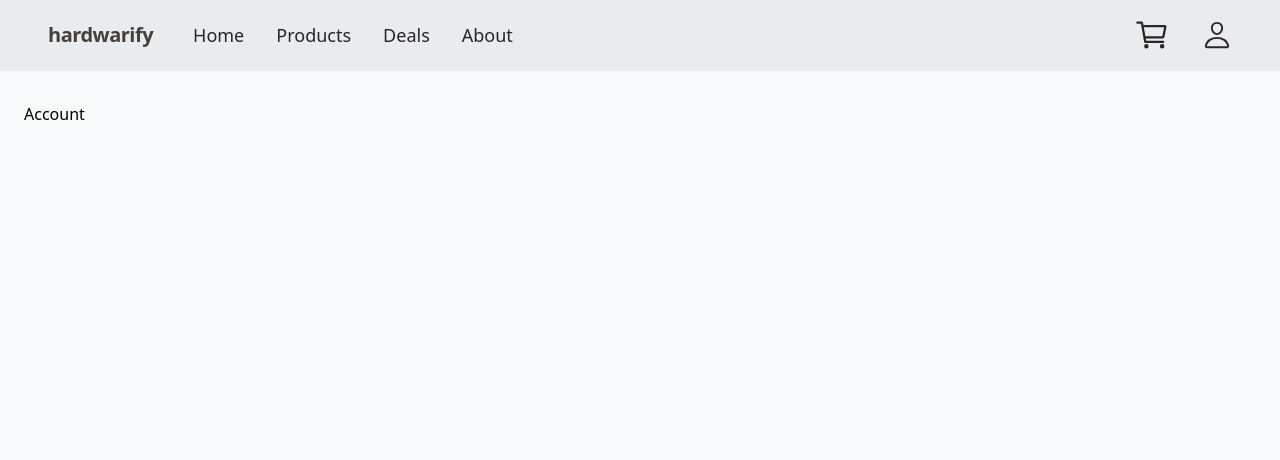
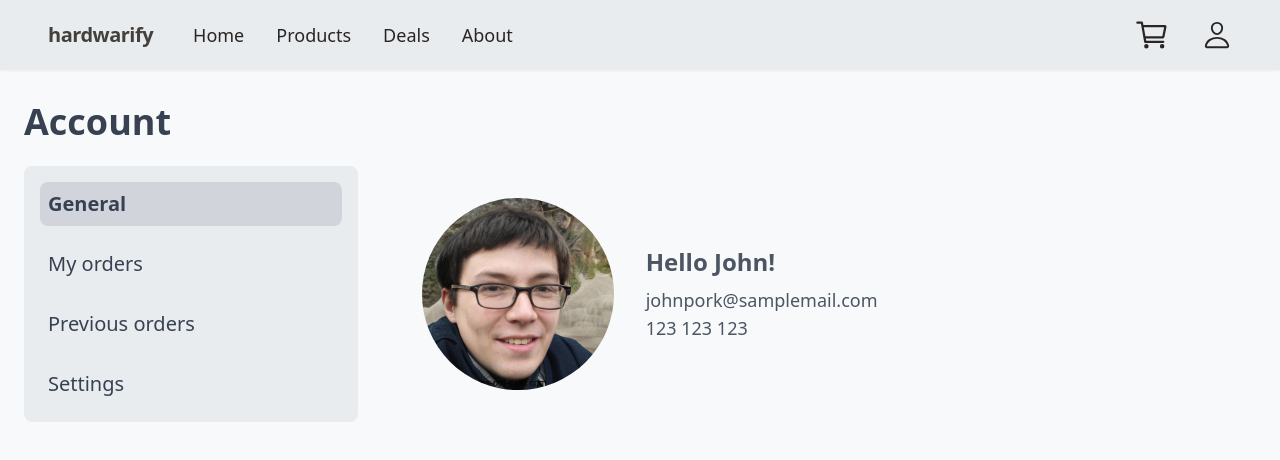
Before and after one commit to tojamrcel/hardwarify-project, a Next.js app: page /account in a window 1280 px wide. Shown: the top 460 px of the page. Built offline with nearby package versions, Linux system fonts and the light colour scheme.

Commit message:
feat: create simple account page layout

```diff
--- a/app/account/page.tsx
+++ b/app/account/page.tsx
@@ -5,7 +5,51 @@ export const metadata: Metadata = {
 };
 
 function Page() {
-  return <div>Account</div>;
+  return (
+    <>
+      <h2 className="mb-6 text-4xl font-bold text-gray-700">Account</h2>
+      <section className="grid grid-cols-[1fr_2.5fr] items-center gap-16">
+        <div className="flex h-full flex-col">
+          <div className="h-auto rounded-lg bg-white-second">
+            <nav className="p-4">
+              <ul className="flex flex-col gap-4 text-xl text-gray-700">
+                <li className="rounded-lg bg-gray-300 p-2 hover:bg-gray-300">
+                  <a href="#" className="font-semibold">
+                    General
+                  </a>
+                </li>
+                <li className="rounded-lg p-2 hover:bg-gray-300">
+                  <a href="#">My orders</a>
+                </li>
+                <li className="rounded-lg p-2 hover:bg-gray-300">
+                  <a href="#">Previous orders</a>
+                </li>
+                <li className="rounded-lg p-2 hover:bg-gray-300">
+                  <a href="#">Settings</a>
+                </li>
+              </ul>
+            </nav>
+          </div>
+        </div>
+        <div>
+          <div className="grid grid-cols-[auto_1fr] gap-8">
+            <img
+              src="person.jpg"
+              alt="Profile image"
+              className="w-48 rounded-full"
+            />
+            <div className="flex flex-col justify-center gap-2 text-gray-600">
+              <h2 className="text-2xl font-semibold">Hello John!</h2>
+              <div className="flex flex-col text-lg">
+                <p>johnpork@samplemail.com</p>
+                <p>123 123 123</p>
+              </div>
+            </div>
+          </div>
+        </div>
+      </section>
+    </>
+  );
 }
 
 export default Page;
--- a/app/deals/page.tsx
+++ b/app/deals/page.tsx
@@ -1,9 +1,9 @@
 import type { Metadata } from "next";
+import Image from "next/image";
 import Button from "../_components/Button";
 import RecommendedProducts from "../_components/RecommendedProducts";
 import { getProducts } from "../_lib/data_service";
 import { sortByDiscount } from "../_lib/helpers";
-import Image from "next/image";
 
 export const metadata: Metadata = {
   title: "Deals",
```
Also changed, not shown: public/person.jpg (added).
